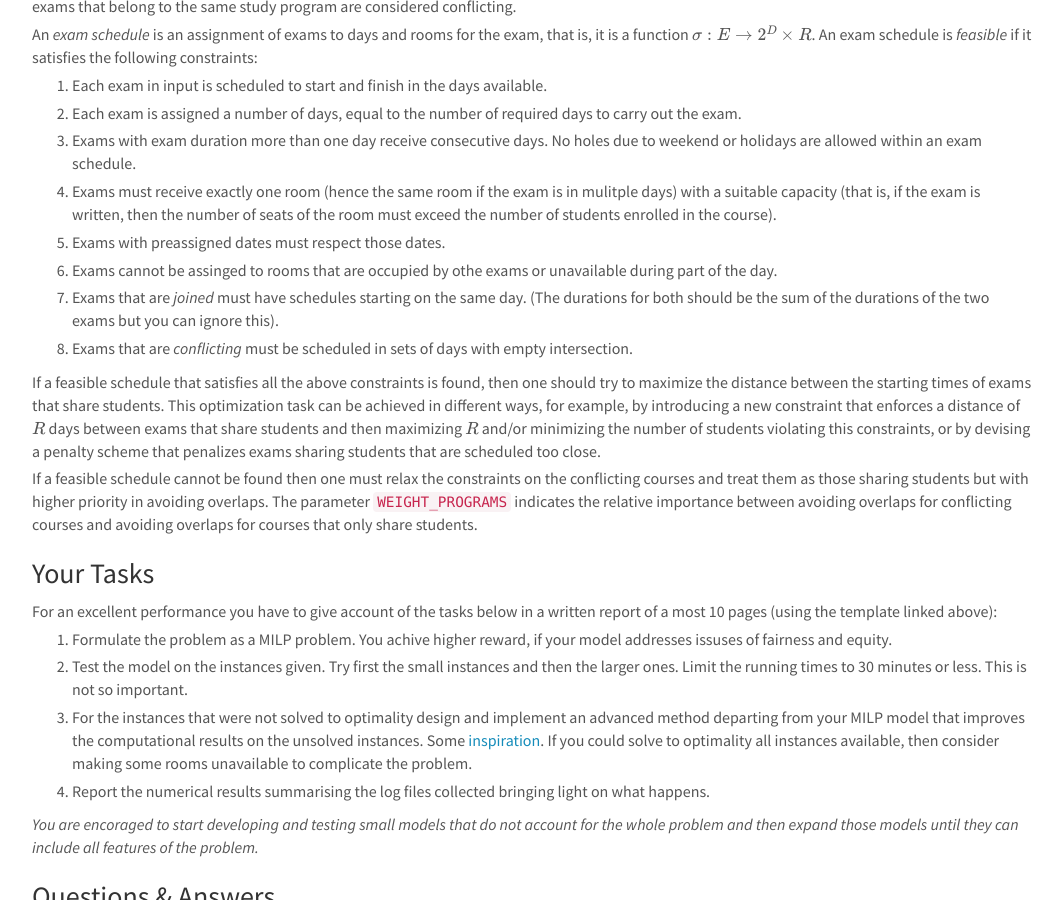
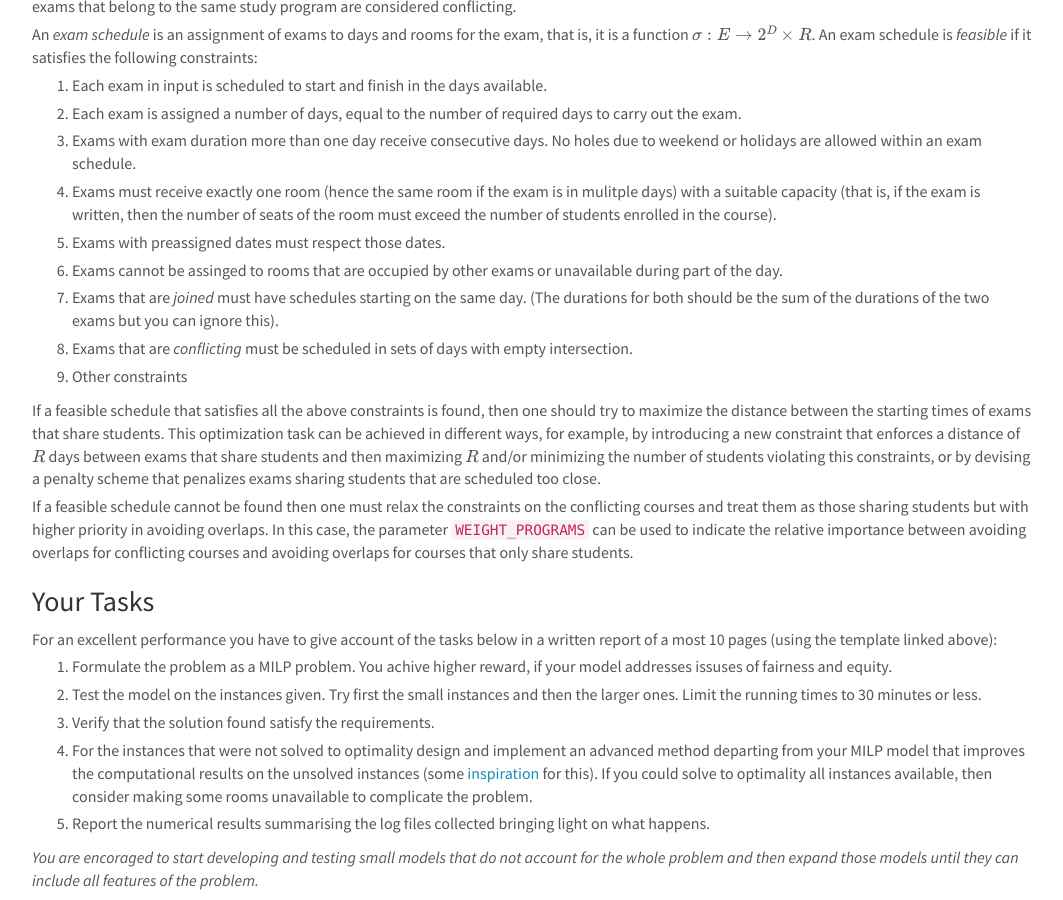
Before and after one commit to DM872/dm872.github.io, a Jekyll site: the page built from _posts/2022-05-30-exams.md, in a window 1280 px wide and 900 px high, scrolled down 943 px. Shown: the whole window, without its empty margins (108-1171 px from the left). Built offline with Jekyll 4.4.1, drawn with Linux system fonts in a browser that asks for light colours; nearby versions of some CDN libraries; formulas are drawn with MathJax 3; a script that is not in the unit is left out; comment, search, counter and statistics services are not loaded.

Commit message:
tagged v2022

```diff
--- a/_config.yml
+++ b/_config.yml
@@ -23,7 +23,7 @@ description: Course on Mathematical Programming at Master Level in Computer Scie
 baseurl: "" # the subpath of your site, e.g. /blog
 # url: "https://dm561.github.io" # the base hostname & protocol for your site, e.g. http://example.com
 url: "https://dm872.github.io"
-# baseurl: "/~marco/Teaching/AY2020-2021/DM872"
+# baseurl: "/~marco/Teaching/AY2021-2022/DM872"
 # twitter_username: jekyllrb
 # github_username:  jekyll
 
--- a/_posts/2022-05-30-exams.md
+++ b/_posts/2022-05-30-exams.md
@@ -85,7 +85,7 @@ is *feasible* if it satisfies the following constraints:
 
 4.  Exams with preassigned dates must respect those dates.
 
-5.  Exams cannot be assinged to rooms that are occupied by othe exams or
+5.  Exams cannot be assinged to rooms that are occupied by other exams or
     unavailable during part of the day.
 
 5.  Exams that are *joined* must have schedules starting on the same
@@ -94,6 +94,8 @@ is *feasible* if it satisfies the following constraints:
 
 6.  Exams that are *conflicting* must be scheduled in sets of days with
     empty intersection.
+
+7.  Other constraints
 
 <!--
 7.  The total number of students having *written* exams in a day must be
@@ -117,10 +126,10 @@ penalizes exams sharing students that are scheduled too close.
 
 If a feasible schedule cannot be found then one must relax the
 constraints on the conflicting courses and treat them as those sharing
-students but with higher priority in avoiding overlaps. The parameter
-`WEIGHT_PROGRAMS` indicates the relative importance between avoiding
-overlaps for conflicting courses and avoiding overlaps for courses that
-only share students.
+students but with higher priority in avoiding overlaps. In this case,
+the parameter `WEIGHT_PROGRAMS` can be used to indicate the relative
+importance between avoiding overlaps for conflicting courses and
+avoiding overlaps for courses that only share students.
 
 
 ### Your Tasks
@@ -134,14 +143,17 @@ in a written report of a most 10 pages (using the template linked above):
 
 2.  Test the model on the instances given. Try first the small instances
     and then the larger ones. Limit the running times to 30 minutes or
-    less. This is not so important.
+    less.
+
+4.  Verify that the solution found satisfy the requirements.
 
 3.  For the instances that were not solved to optimality design and
     implement an advanced method departing from your MILP model that
-    improves the computational results on the unsolved instances. Some
-    [inspiration](https://doi.org/10.1007/978-3-540-68552-4_18).  If you
-    could solve to optimality all instances available, then consider
-    making some rooms unavailable to complicate the problem.
+    improves the computational results on the unsolved instances (some
+    [inspiration](https://doi.org/10.1007/978-3-540-68552-4_18) for
+    this).  If you could solve to optimality all instances available,
+    then consider making some rooms unavailable to complicate the
+    problem.
 
 4.  Report the numerical results summarising the log files collected
     bringing light on what happens.
```
Also changed, not shown: other parts of _posts/2022-05-30-exams.md (+7 -0 lines), index.md (+9 -1 lines).
